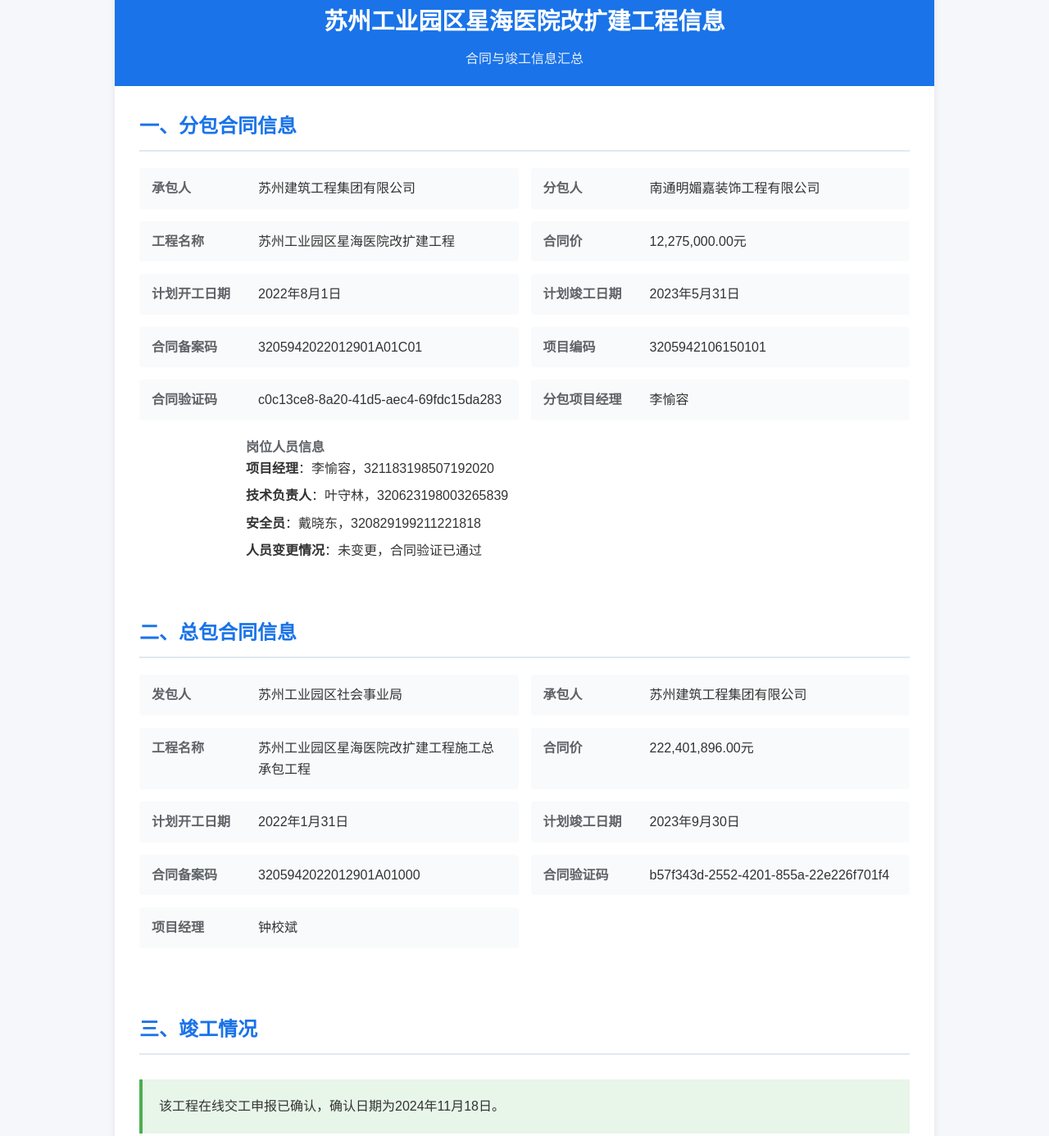
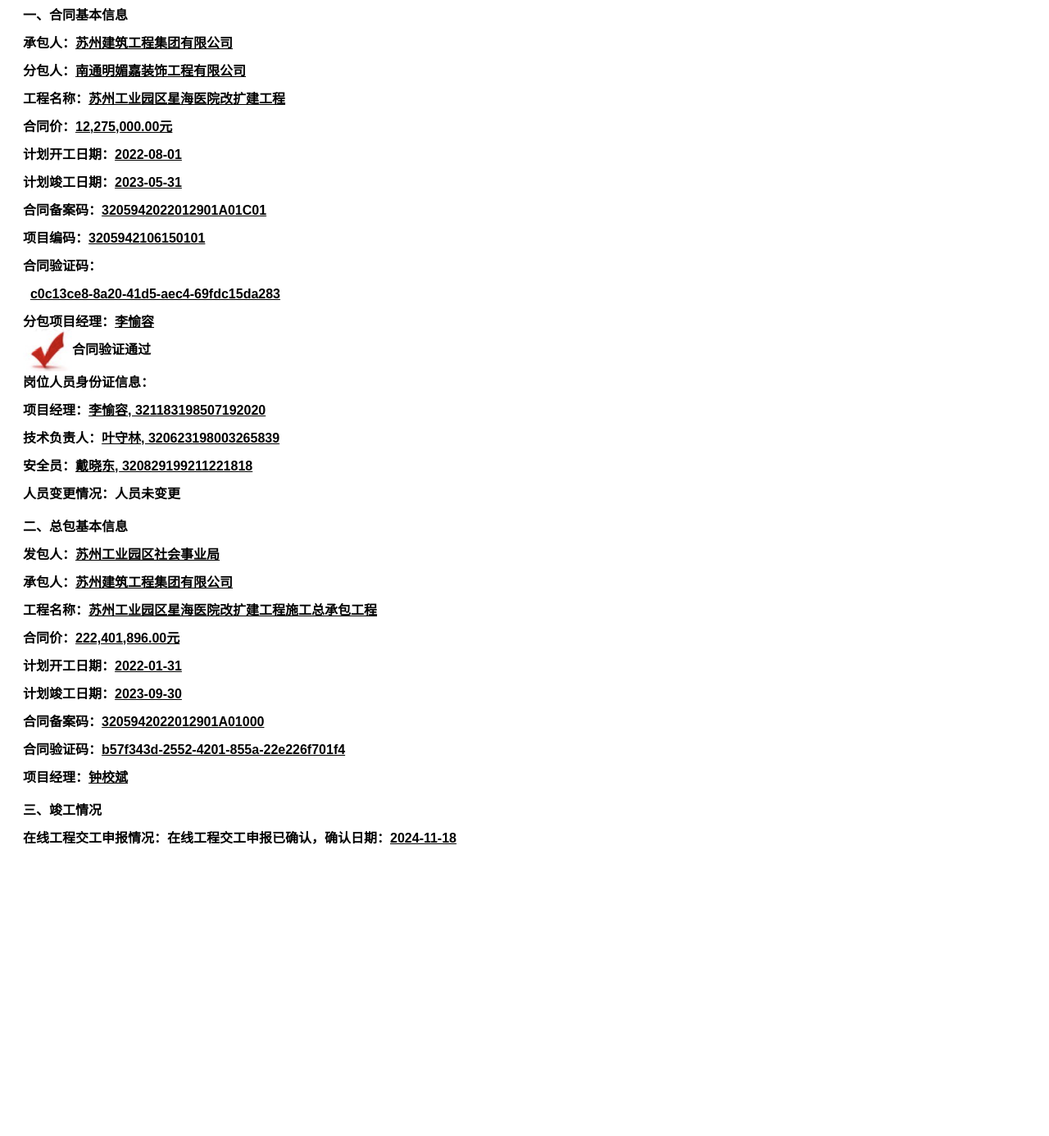
Before and after one commit to guo1847/myweb, a plain HTML site: page index.html in a window 1280 px wide. Shown: the part 37-1423 px from the top of the page at 82% size. After the commit the page ends 1116 px from the top, so only its background shows below. Drawn offline with Linux system fonts and the light colour scheme.

Commit message:
Add files via upload

```diff
--- a/index.html
+++ b/index.html
@@ -1,216 +1,98 @@
 <!DOCTYPE html>
 <html lang="zh-CN">
+
 <head>
     <meta charset="UTF-8">
     <meta name="viewport" content="width=device-width, initial-scale=1.0">
-    <title>苏州工业园区星海医院改扩建工程信息</title>
+    <title>工程合同信息</title>
     <style>
-        /* 基础样式 */
-        * {
-            margin: 0;
+        body {
+            font-family: "宋体", sans-serif; /* 设置字体为宋体 */
+            line-height: 1.5;
+            padding: 20px;
+			font-weight: bold;
+        }
+
+
+        ul {
+            list-style: none;
             padding: 0;
-            box-sizing: border-box;
-            font-family: "Microsoft YaHei", sans-serif;
         }
-        body {
-            background-color: #f5f7fa;
-            color: #333;
-            line-height: 1.6;
-            padding: 20px;
-        }
-        .container {
-            max-width: 1000px;
-            margin: 0 auto;
-            background: white;
-            border-radius: 8px;
-            box-shadow: 0 2px 10px rgba(0,0,0,0.08);
-            overflow: hidden;
-        }
-        header {
-            background: #1a73e8;
-            color: white;
-            padding: 20px 30px;
-            text-align: center;
-        }
-        h1 {
-            font-size: 1.8rem;
+
+        li {
             margin-bottom: 10px;
         }
-        .subtitle {
-            font-size: 1rem;
-            opacity: 0.9;
+
+       .label {
+            font-weight: bold;
+
+            display: inline-block;
         }
-        .content-section {
-            padding: 30px;
+
+       .underline {
+            text-decoration: underline;
         }
-        h2 {
-            color: #1a73e8;
-            margin-bottom: 20px;
-            padding-bottom: 10px;
-            border-bottom: 2px solid #e1e8f0;
-        }
-        .info-list {
-            display: grid;
-            grid-template-columns: 1fr 1fr;
-            gap: 15px;
-            margin-bottom: 20px;
-        }
-        @media (max-width: 768px) {
-            .info-list {
-                grid-template-columns: 1fr;
-            }
-        }
-        .info-item {
-            padding: 12px 15px;
-            background: #f9fafb;
-            border-radius: 4px;
-            display: flex;
-            align-items: flex-start;
-        }
-        .info-label {
-            font-weight: bold;
-            color: #5f6368;
-            min-width: 120px;
-            margin-right: 10px;
-        }
-        .info-value {
-            flex: 1;
-        }
-        .person-info {
-            margin-top: 10px;
-            padding-left: 130px;
-        }
-        .person-item {
-            margin-bottom: 8px;
-        }
-        .竣工情况 {
-            background: #e8f5e9;
-            border-left: 4px solid #4caf50;
-            padding: 20px;
-            margin-top: 30px;
-        }
-        .footer {
-            text-align: center;
-            padding: 20px;
-            background: #f8f9fa;
-            color: #666;
-            font-size: 0.9rem;
-        }
+
+       .checked {
+			position: relative;
+			padding-left: 60px; /* 为图片留出空间 */
+		}
+
+		.checked img {
+			position: absolute;
+			left: 0;
+			top: 50%;
+			transform: translateY(-50%);
+			width: 60px; /* 图片宽度 */
+			height: 60px; /* 图片高度 */
+			object-fit: contain; /* 保持图片完整，等比例缩放 */
+		}
     </style>
 </head>
+
 <body>
-    <div class="container">
-        <header>
-            <h1>苏州工业园区星海医院改扩建工程信息</h1>
-            <p class="subtitle">合同与竣工信息汇总</p>
-        </header>
 
-        <div class="content-section">
-            <h2>一、分包合同信息</h2>
-            <div class="info-list">
-                <div class="info-item">
-                    <div class="info-label">承包人</div>
-                    <div class="info-value">苏州建筑工程集团有限公司</div>
-                </div>
-                <div class="info-item">
-                    <div class="info-label">分包人</div>
-                    <div class="info-value">南通明媚嘉装饰工程有限公司</div>
-                </div>
-                <div class="info-item">
-                    <div class="info-label">工程名称</div>
-                    <div class="info-value">苏州工业园区星海医院改扩建工程</div>
-                </div>
-                <div class="info-item">
-                    <div class="info-label">合同价</div>
-                    <div class="info-value">12,275,000.00元</div>
-                </div>
-                <div class="info-item">
-                    <div class="info-label">计划开工日期</div>
-                    <div class="info-value">2022年8月1日</div>
-                </div>
-                <div class="info-item">
-                    <div class="info-label">计划竣工日期</div>
-                    <div class="info-value">2023年5月31日</div>
-                </div>
-                <div class="info-item">
-                    <div class="info-label">合同备案码</div>
-                    <div class="info-value">3205942022012901A01C01</div>
-                </div>
-                <div class="info-item">
-                    <div class="info-label">项目编码</div>
-                    <div class="info-value">3205942106150101</div>
-                </div>
-                <div class="info-item">
-                    <div class="info-label">合同验证码</div>
-                    <div class="info-value">c0c13ce8-8a20-41d5-aec4-69fdc15da283</div>
-                </div>
-                <div class="info-item">
-                    <div class="info-label">分包项目经理</div>
-                    <div class="info-value">李愉容</div>
-                </div>
-            </div>
+    <ul>
+		<li><span class="label">一、合同基本信息</span></li>
+        <li><span class="label">承包人：</span><span class="underline">苏州建筑工程集团有限公司</span></li>
+        <li><span class="label">分包人：</span><span class="underline">南通明媚嘉装饰工程有限公司</span></li>
+        <li><span class="label">工程名称：</span><span class="underline">苏州工业园区星海医院改扩建工程</span></li>
+        <li><span class="label">合同价：</span><span class="underline">12,275,000.00元</span></li>
+        <li><span class="label">计划开工日期：</span><span class="underline">2022-08-01</span></li>
+        <li><span class="label">计划竣工日期：</span><span class="underline">2023-05-31</span></li>
+        <li><span class="label">合同备案码：</span><span class="underline">3205942022012901A01C01</span></li>
+        <li><span class="label">项目编码：</span><span class="underline">3205942106150101</span></li>
+        <li><span class="label">合同验证码：</span></li>
+		<li>&nbsp;&nbsp;<span class="underline">c0c13ce8-8a20-41d5-aec4-69fdc15da283</span></li>
+        <li><span class="label">分包项目经理：</span><span class="underline">李愉容</span></li>
+        <li class="checked"><img src="verifypage.png" alt="验证图标">合同验证通过</li>
+    </ul>
+    <ul>
+	<li><span class="label">岗位人员身份证信息：</span></li>
+        <li><span class="label">项目经理：</span><span class="underline">李愉容, 321183198507192020</span></li>
+        <li><span class="label">技术负责人：</span><span class="underline">叶守林, 320623198003265839</span></li>
+        <li><span class="label">安全员：</span><span class="underline">戴晓东, 320829199211221818</span></li>
+        <li><span class="label">人员变更情况：</span>人员未变更</li>
+    </ul>
 
-            <div class="person-info">
-                <div class="info-label">岗位人员信息</div>
-                <div class="person-item"><strong>项目经理</strong>：李愉容，321183198507192020</div>
-                <div class="person-item"><strong>技术负责人</strong>：叶守林，320623198003265839</div>
-                <div class="person-item"><strong>安全员</strong>：戴晓东，320829199211221818</div>
-                <div class="person-item"><strong>人员变更情况</strong>：未变更，合同验证已通过</div>
-            </div>
-        </div>
+    <ul>
+	<li><span class="label">二、总包基本信息</span></li>
+        <li><span class="label">发包人：</span><span class="underline">苏州工业园区社会事业局</span></li>
+        <li><span class="label">承包人：</span><span class="underline">苏州建筑工程集团有限公司</span></li>
+        <li><span class="label">工程名称：</span><span class="underline">苏州工业园区星海医院改扩建工程施工总承包工程</span></li>
+        <li><span class="label">合同价：</span><span class="underline">222,401,896.00元</span></li>
+        <li><span class="label">计划开工日期：</span><span class="underline">2022-01-31</span></li>
+        <li><span class="label">计划竣工日期：</span><span class="underline">2023-09-30</span></li>
+        <li><span class="label">合同备案码：</span><span class="underline">3205942022012901A01000</span></li>
+        <li><span class="label">合同验证码：</span><span class="underline">b57f343d-2552-4201-855a-22e226f701f4</span></li>
+        <li><span class="label">项目经理：</span><span class="underline">钟校斌</span></li>
+    </ul>
 
-        <div class="content-section">
-            <h2>二、总包合同信息</h2>
-            <div class="info-list">
-                <div class="info-item">
-                    <div class="info-label">发包人</div>
-                    <div class="info-value">苏州工业园区社会事业局</div>
-                </div>
-                <div class="info-item">
-                    <div class="info-label">承包人</div>
-                    <div class="info-value">苏州建筑工程集团有限公司</div>
-                </div>
-                <div class="info-item">
-                    <div class="info-label">工程名称</div>
-                    <div class="info-value">苏州工业园区星海医院改扩建工程施工总承包工程</div>
-                </div>
-                <div class="info-item">
-                    <div class="info-label">合同价</div>
-                    <div class="info-value">222,401,896.00元</div>
-                </div>
-                <div class="info-item">
-                    <div class="info-label">计划开工日期</div>
-                    <div class="info-value">2022年1月31日</div>
-                </div>
-                <div class="info-item">
-                    <div class="info-label">计划竣工日期</div>
-                    <div class="info-value">2023年9月30日</div>
-                </div>
-                <div class="info-item">
-                    <div class="info-label">合同备案码</div>
-                    <div class="info-value">3205942022012901A01000</div>
-                </div>
-                <div class="info-item">
-                    <div class="info-label">合同验证码</div>
-                    <div class="info-value">b57f343d-2552-4201-855a-22e226f701f4</div>
-                </div>
-                <div class="info-item">
-                    <div class="info-label">项目经理</div>
-                    <div class="info-value">钟校斌</div>
-                </div>
-            </div>
-        </div>
+    <ul>
+	<li><span class="label">三、竣工情况</span></li>
 
-        <div class="content-section">
-            <h2>三、竣工情况</h2>
-            <div class="竣工情况">
-                <p>该工程在线交工申报已确认，确认日期为2024年11月18日。</p>
-            </div>
-        </div>
+        <li><span class="label">在线工程交工申报情况：</span>在线工程交工申报已确认，确认日期：<span class="underline">2024-11-18</span></li>
+    </ul>
+</body>
 
-        <div class="footer">
-            <p>生成日期：2025年5月29日</p>
-        </div>
-    </div>
-</body>
 </html>
```
Also changed, not shown: verifypage.png (added).
